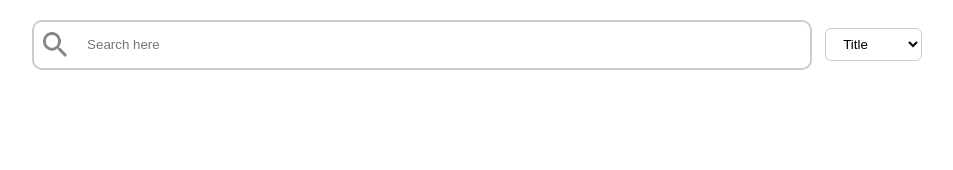
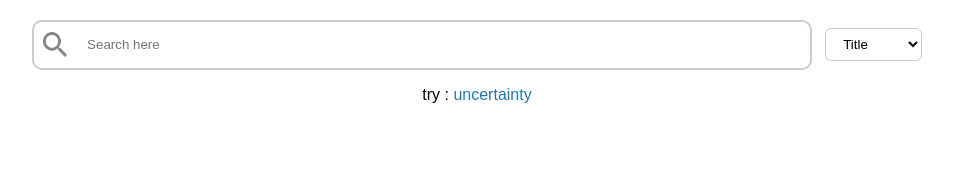
Before and after one commit to vislab-ssu/vis-paperlist-FE, a React (Vite) app: page / in a window 1280 px wide. Shown: the part 305-475 px from the top of the page, without its empty margins (163-1116 px from the left). Built offline with nearby package versions, Linux system fonts and the light colour scheme.

Commit message:
[feat] HomePage search example

```diff
--- a/src/pages/Home/Home.jsx
+++ b/src/pages/Home/Home.jsx
@@ -38,6 +38,18 @@ function Home() {
           activeEnter={activeEnter}
         />
       </div>
+      <div>
+        <p>
+          {`try : `}
+          <a
+            className="usage"
+            href="http://localhost:5173/searchResult?searchName=uncertainty&searchType=abstract"
+            style={{ color: "#237aaa" }}
+          >
+            uncertainty
+          </a>
+        </p>
+      </div>
       <div className="home-footer-container">
         <p className="home-footer-text">ⓒ VisPaperlist. All rights reserved.</p>
       </div>
--- a/src/pages/SearchResult/loading.jsx
+++ b/src/pages/SearchResult/loading.jsx
@@ -7,10 +7,14 @@ import loadingAnimation from "../../assets/lottie/Animation_Load.json";
 const Loading = () => {
   return (
     <div
-      style={{ display: 'flex', justifyContent: 'center', alignItems: 'center'}}
+      style={{
+        display: "flex",
+        justifyContent: "center",
+        alignItems: "center",
+      }}
     >
       <Lottie
-        style={{width: 500, height: 500, background: "transparent"}}
+        style={{ width: 500, height: 500, background: "transparent" }}
         animationData={loadingAnimation}
       ></Lottie>
     </div>
```
